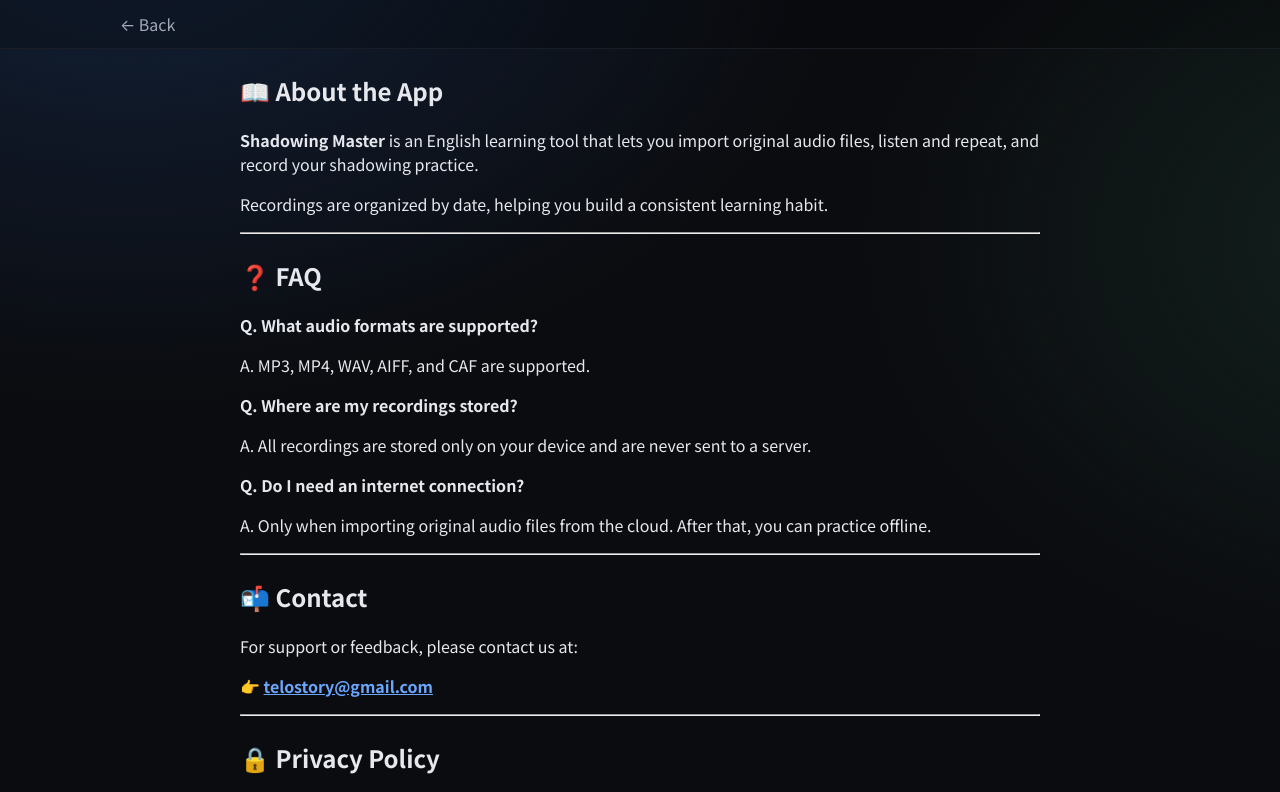
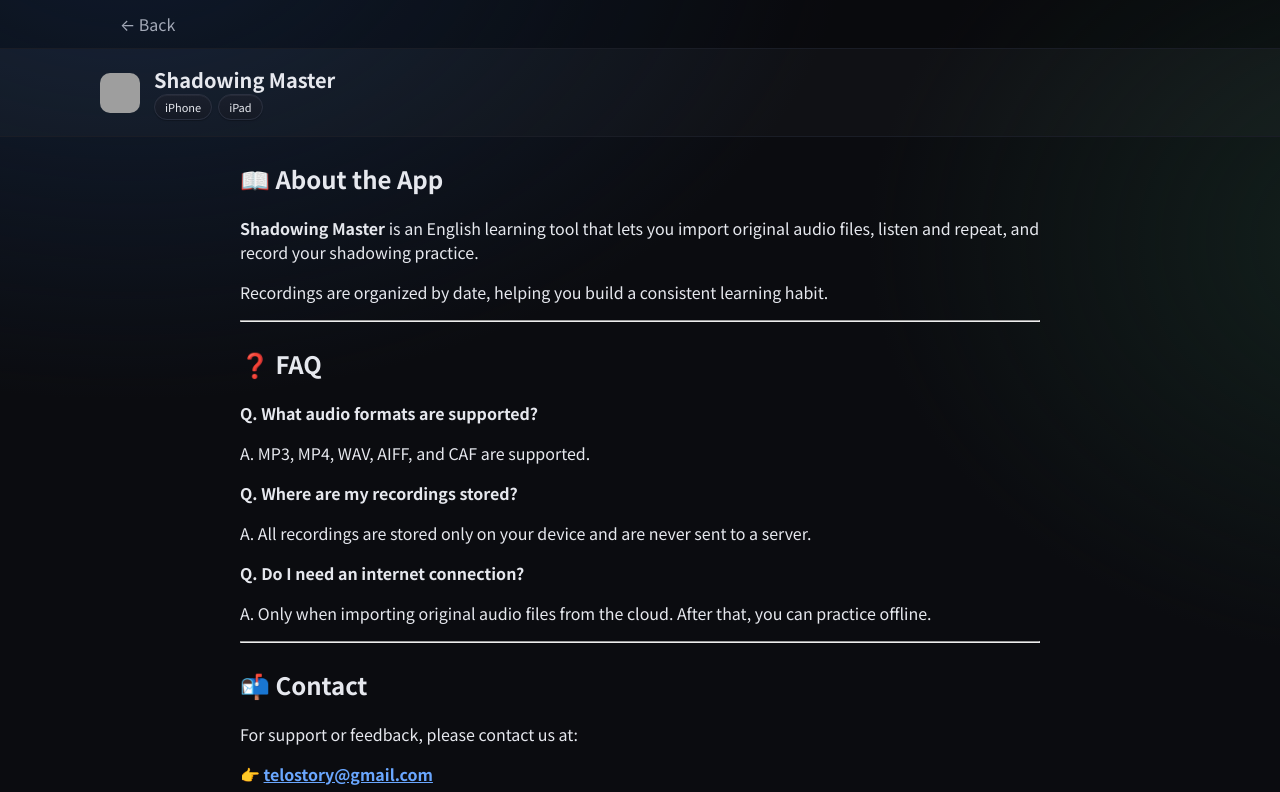
Before and after one commit to telostory/telostory.github.io, a plain HTML site: page guide-shadowing-master.html in a window 1280 px wide. Shown: the top 792 px of the page. Drawn offline with Linux system fonts and the light colour scheme; grey boxes are pictures that could not be loaded.

Commit message:
ui: add app header on guide page with icon, title, badges

```diff
--- a/guide-shadowing-master.html
+++ b/guide-shadowing-master.html
@@ -18,6 +18,10 @@
       .backbtn { color: var(--muted); text-decoration: none; }
       .backbtn:hover { color: var(--text); }
       .toc { margin: 12px 0 24px; padding: 12px; border: 1px dashed var(--border); border-radius: 10px; background: rgba(255,255,255,0.03); color: var(--muted); }
+      .apphead { border-bottom: 1px solid var(--border); background: rgba(255,255,255,0.02); }
+      .apphead-inner { display: flex; align-items: center; gap: 14px; padding: 16px 0; }
+      .apphead-icon { width: 40px; height: 40px; border-radius: 10px; object-fit: cover; }
+      .apphead-title { margin: 0; font-size: 20px; }
     </style>
   </head>
   <body>
@@ -26,6 +30,16 @@
     <div class="backbar">
       <div class="container backbar-inner">
         <a class="backbtn" href="./index.html">← Back</a>
+      </div>
+    </div>
+
+    <div class="apphead">
+      <div class="container apphead-inner">
+        <img class="apphead-icon" src="./assets/shadowing-mastger-icon.png" alt="Shadowing Master icon" />
+        <div>
+          <h1 class="apphead-title">Shadowing Master</h1>
+          <div class="badges"><span class="badge">iPhone</span><span class="badge">iPad</span></div>
+        </div>
       </div>
     </div>
 
```
